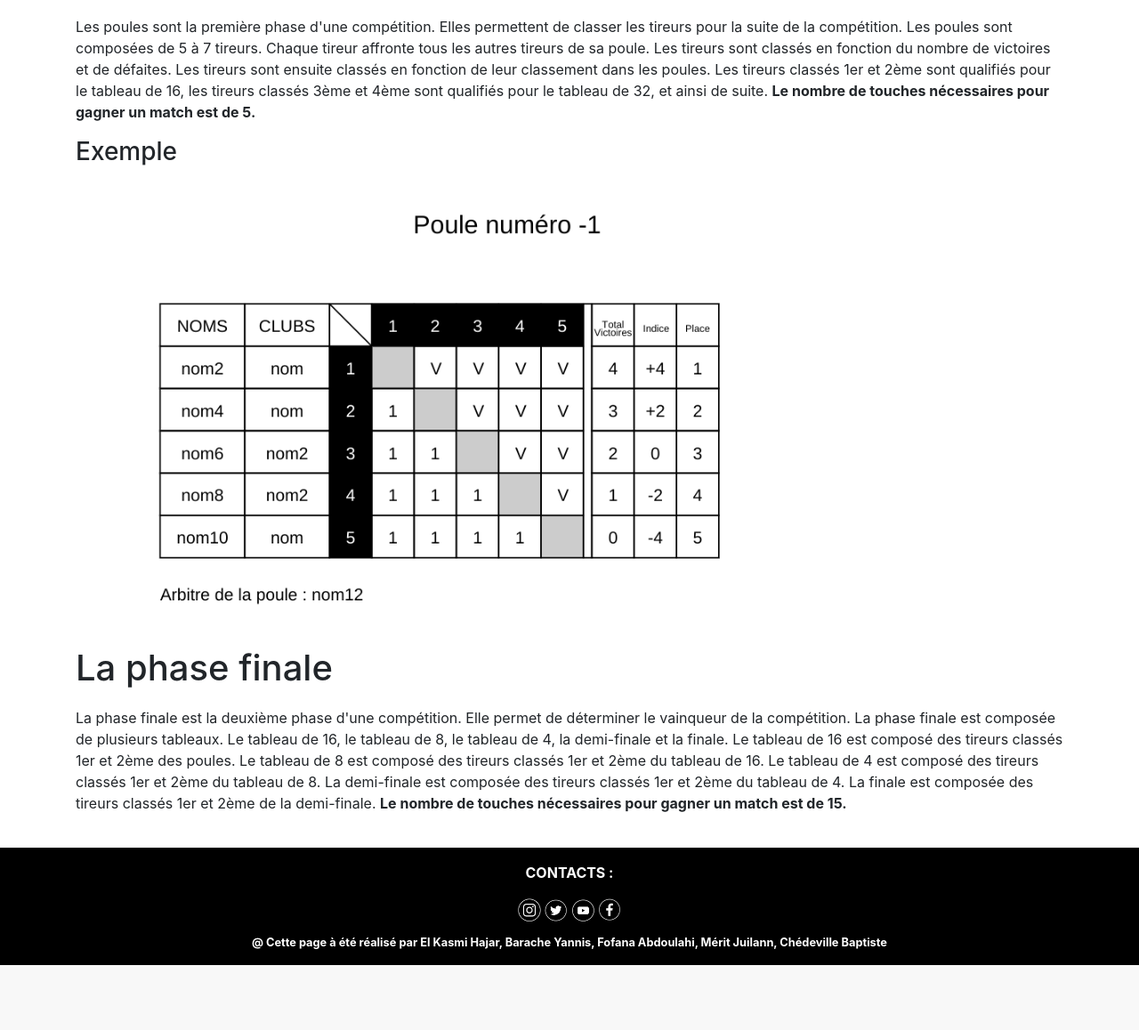
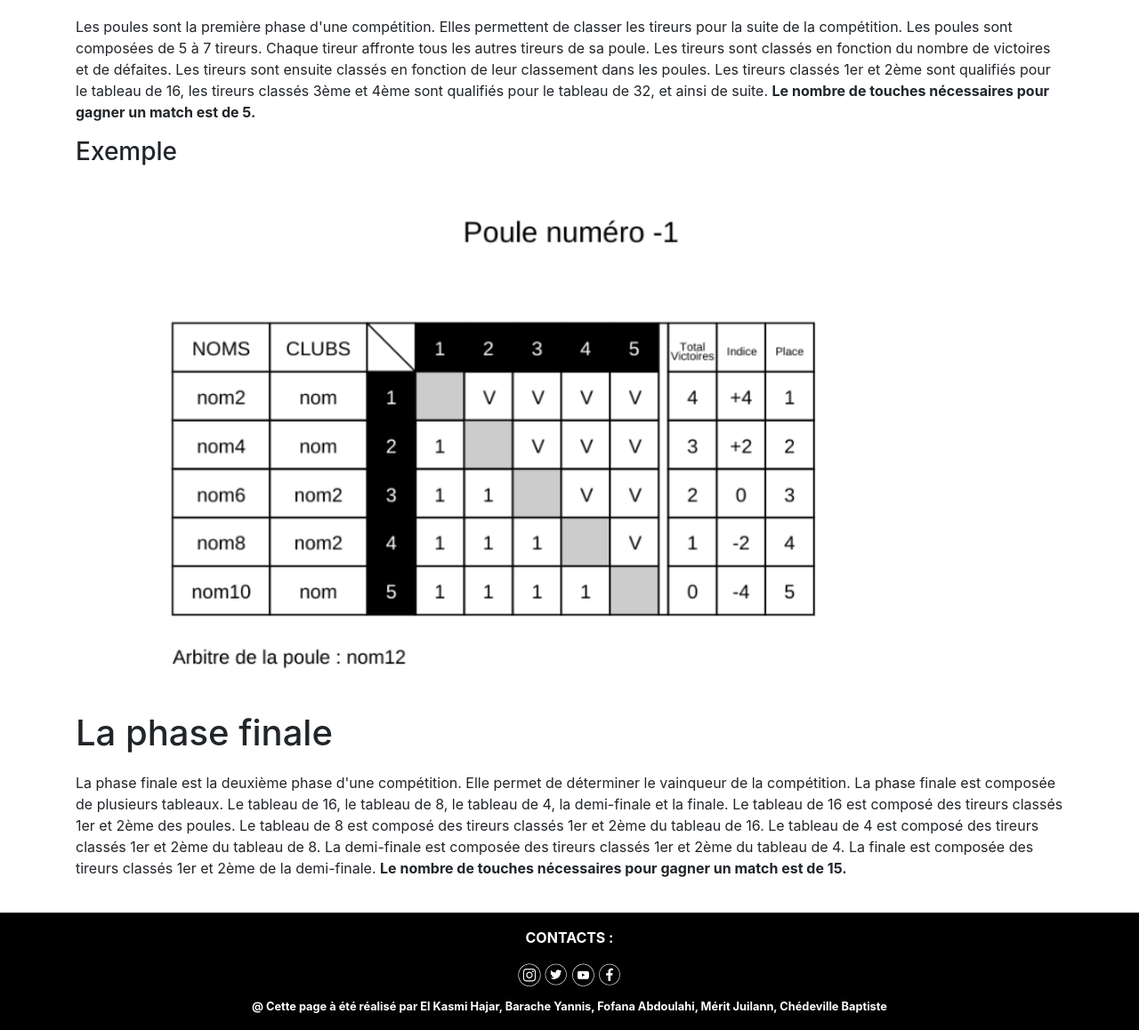
Before and after one commit to Yannis-barache/SAE-3.05, a Flask app: page /regles in a window 1280 px wide. Shown: the part 1066-2224 px from the top of the page at 89% size. Before the commit the page ends 2151 px from the top, so only its background shows below. Run offline with Flask 3, Linux system fonts and the light colour scheme; some libraries are stand-ins or nearby versions.

Commit message:
redimension de l'image

```diff
--- a/appli/sae_flask/static/css/home.css
+++ b/appli/sae_flask/static/css/home.css
@@ -158,3 +158,7 @@ th{
   text-decoration: underline;
 
 }
+
+.tableau{
+  width:100%;
+}
--- a/appli/sae_flask/templates/regles.html
+++ b/appli/sae_flask/templates/regles.html
@@ -58,7 +58,7 @@
 
         <h3>Exemple</h3>
 
-        <img src="../static/img/tableau_poule.png" alt="Le tableau d'une poule fictive">
+        <img class="tableau" src="../static/img/tableau_poule.png" alt="Le tableau d'une poule fictive">
 
 
         <h1>La phase finale</h1>
```
